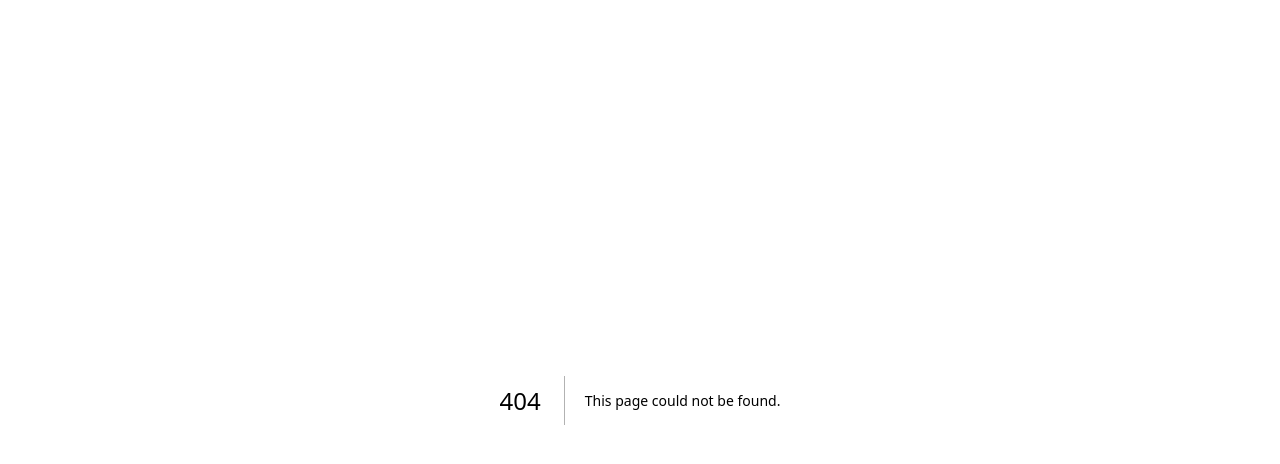
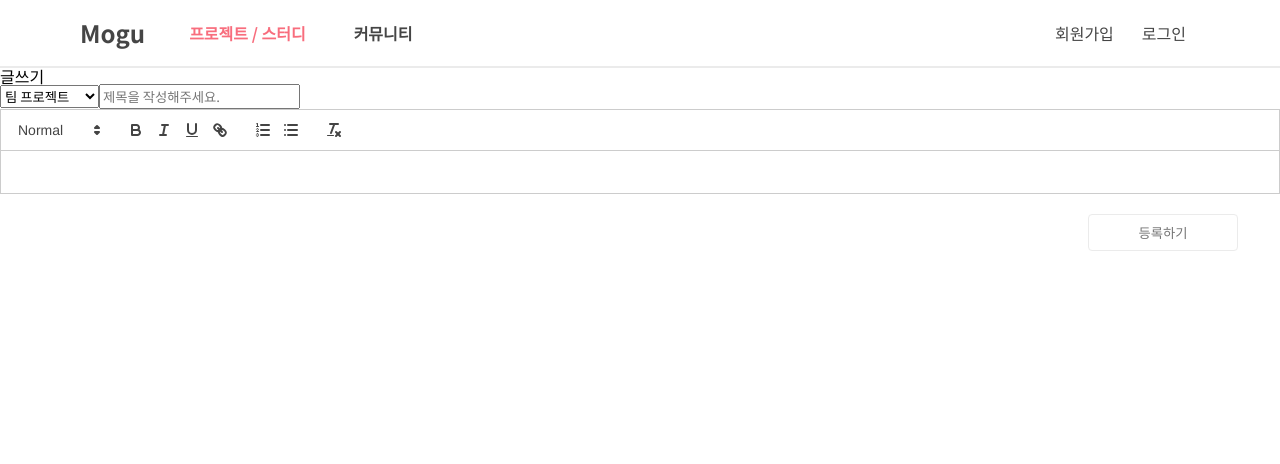
Before and after one commit to MoguProject/mogu-front, a Next.js app: page /registration/community in a window 1280 px wide. Before the commit this address had no page. Shown: the top 464 px of the page. Built offline with nearby package versions, Linux system fonts and the light colour scheme; no server answers.

Commit message:
:sparkles: [#33] feat : 커뮤니티 페이지 글쓰기 기능 구현

```diff
--- a/components/community/CommunityHeader/top/index.tsx
+++ b/components/community/CommunityHeader/top/index.tsx
@@ -1,3 +1,4 @@
+import Link from 'next/link';
 import {
   CommunityHeaderTitle,
   CommunityHeaderTopWrapper,
@@ -8,7 +9,9 @@ const CommunityHeaderTop = () => {
   return (
     <CommunityHeaderTopWrapper>
       <CommunityHeaderTitle>커뮤니티 🕹</CommunityHeaderTitle>
-      <CommunityHeaderWrite>글쓰기</CommunityHeaderWrite>
+      <CommunityHeaderWrite>
+        <Link href="/registration/community">글쓰기</Link>
+      </CommunityHeaderWrite>
     </CommunityHeaderTopWrapper>
   );
 };
--- /dev/null
+++ b/components/registration/cummunity/index.tsx
@@ -0,0 +1,74 @@
+import React, { useEffect, useState } from 'react';
+import 'react-quill/dist/quill.snow.css';
+import { RegistrationButton } from '../styled';
+import dynamic from 'next/dynamic';
+import { useForm } from 'react-hook-form';
+import axios from 'axios';
+
+const ReactQuill = dynamic(() => import('react-quill'), {
+  ssr: false,
+});
+
+const CommunityPostRegistration = () => {
+  const {
+    handleSubmit,
+    register,
+    setValue,
+    trigger,
+    formState: { errors },
+  } = useForm({
+    mode: 'onChange',
+  });
+
+  const [content, setContent] = useState('');
+  const onChangeContents = (value: string) => {
+    setContent(value);
+    setValue('content', value);
+    trigger('content');
+  };
+  const onSubmit = async (data) => {
+    console.log('data:', data);
+    const formData = new FormData();
+    formData.append('categoryId', data.categoryId);
+    formData.append('content', data.content);
+    formData.append('title', data.title);
+    console.log('formData:', formData);
+
+    await axios
+      .post('http://13.124.27.209:8080/posts/create', formData, {
+        headers: {
+          'Content-Type': 'multipart/formdata',
+        },
+      })
+      .then((response) => {
+        response.data;
+        console.log('response.data:', response.data);
+      })
+      .catch((error) => {
+        console.log(error);
+      });
+  };
+
+  return (
+    <>
+      <h1>글쓰기</h1>
+      <form onSubmit={handleSubmit(onSubmit)} encType="multipart/form-data">
+        <select {...register('categoryId')}>
+          <option value={1}>팀 프로젝트</option>
+          <option value={2}>개인 프로젝트</option>
+          <option value={3}>자유로운 글</option>
+        </select>
+        <input
+          type="text"
+          placeholder="제목을 작성해주세요."
+          {...register('title', { required: true })}
+        />
+        {errors.title && <p>제목을 작성해주세요.</p>}
+        <ReactQuill onChange={onChangeContents} value={content} />
+        <RegistrationButton>등록하기</RegistrationButton>
+      </form>
+    </>
+  );
+};
+
+export default CommunityPostRegistration;
--- a/package.json
+++ b/package.json
@@ -21,6 +21,7 @@
     "react-dom": "18.2.0",
     "react-hook-form": "^7.39.5",
     "react-query": "^3.39.2",
+    "react-quill": "^2.0.0",
     "react-responsive": "^9.0.0",
     "recoil": "^0.7.6",
     "recoil-persist": "^4.2.0",
--- /dev/null
+++ b/pages/registration/community/index.tsx
@@ -0,0 +1,13 @@
+import Layout from 'components/Layout';
+import CommunityPostRegistration from 'components/registration/cummunity';
+import React from 'react';
+
+const CommunityRegistrationPage = () => {
+  return (
+    <Layout>
+      <CommunityPostRegistration />
+    </Layout>
+  );
+};
+
+export default CommunityRegistrationPage;
```
Also changed, not shown: pages/community/detail/[id].tsx (+32 -1 lines), 2 other files (tests, documents, lock files or other folders).
